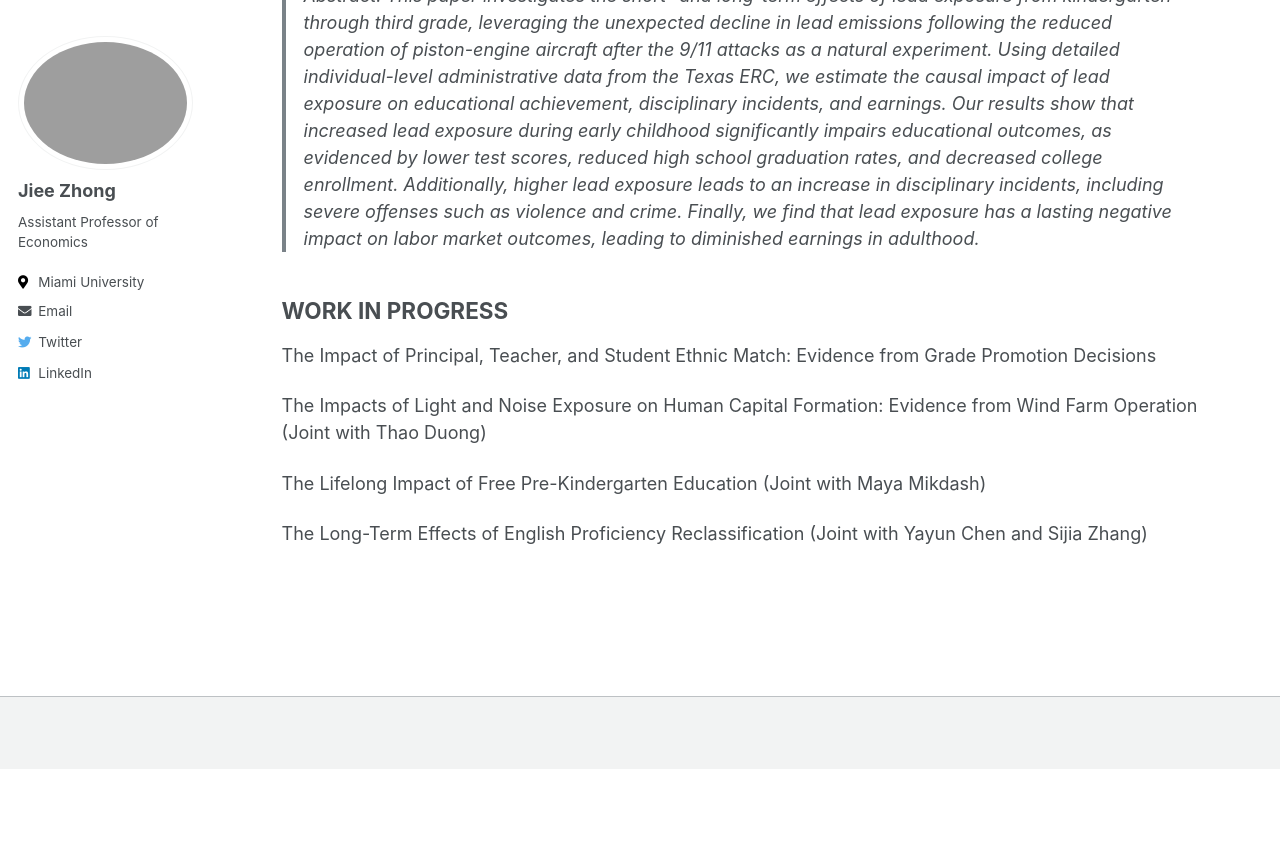
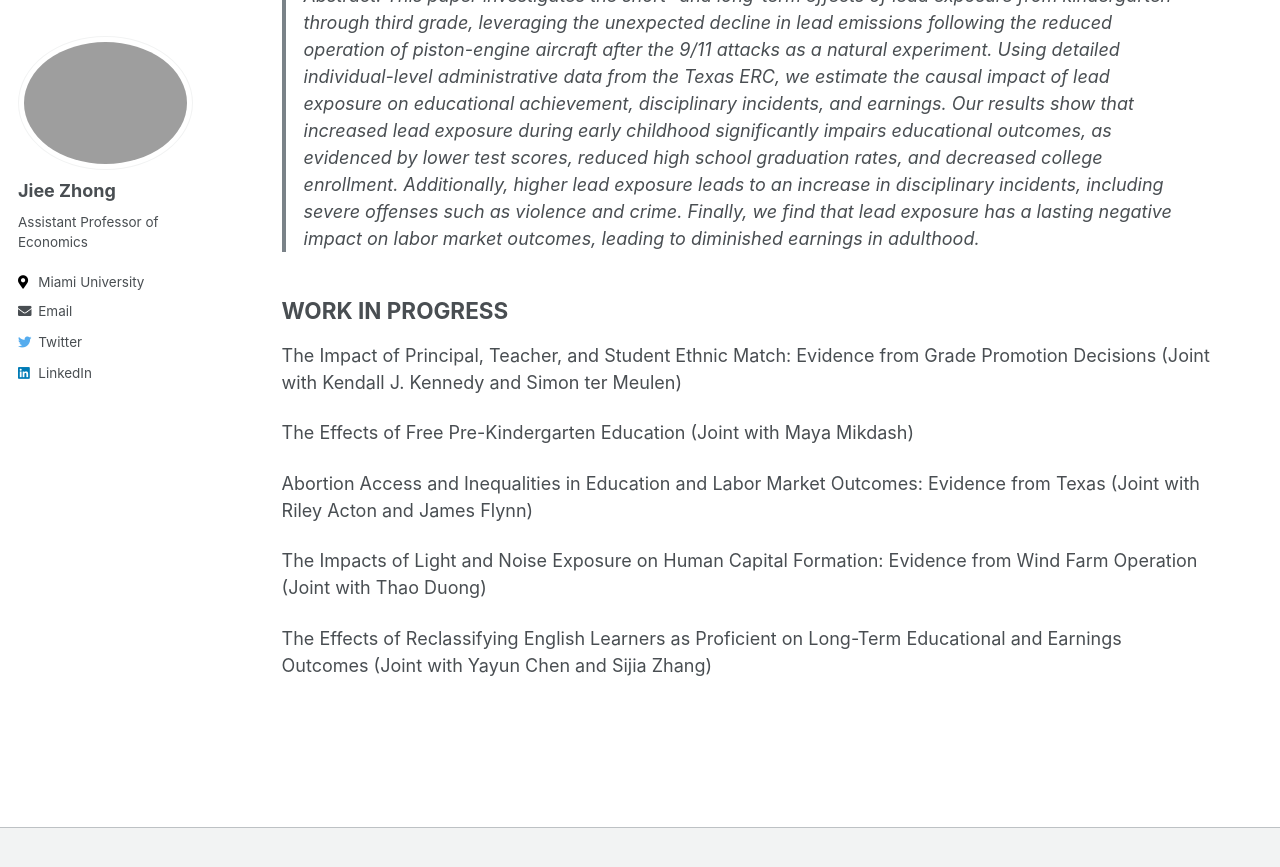
Before and after one commit to jieezhong/jieezhong.github.io, a Jekyll site: the page built from _pages/research.md, in a window 1280 px wide and 900 px high, scrolled down 1325 px. Shown: the top 867 px of the window. Built offline with Jekyll 4.4.1, drawn with Linux system fonts in a browser that asks for light colours; before the commit the page ends 2094 px from its top, so only the background shows below that.

Commit message:
Update research.md

```diff
--- a/_pages/research.md
+++ b/_pages/research.md
@@ -33,10 +33,12 @@ Revised and Resubmited to the <ins> American Economic Journal: Applied Economics
 
 ## WORK IN PROGRESS
 
-The Impact of Principal, Teacher, and Student Ethnic Match: Evidence from Grade Promotion Decisions
+The Impact of Principal, Teacher, and Student Ethnic Match: Evidence from Grade Promotion Decisions (Joint with Kendall J. Kennedy and Simon ter Meulen)
+
+The Effects of Free Pre-Kindergarten Education (Joint with Maya Mikdash)
+
+Abortion Access and Inequalities in Education and Labor Market Outcomes: Evidence from Texas (Joint with Riley Acton and James Flynn)
 
 The Impacts of Light and Noise Exposure on Human Capital Formation: Evidence from Wind Farm Operation (Joint with Thao Duong)
 
-The Lifelong Impact of Free Pre-Kindergarten Education (Joint with Maya Mikdash)
-
-The Long-Term Effects of English Proficiency Reclassification (Joint with Yayun Chen and Sijia Zhang)
+The Effects of Reclassifying English Learners as Proficient on Long-Term Educational and Earnings Outcomes (Joint with Yayun Chen and Sijia Zhang)
```
